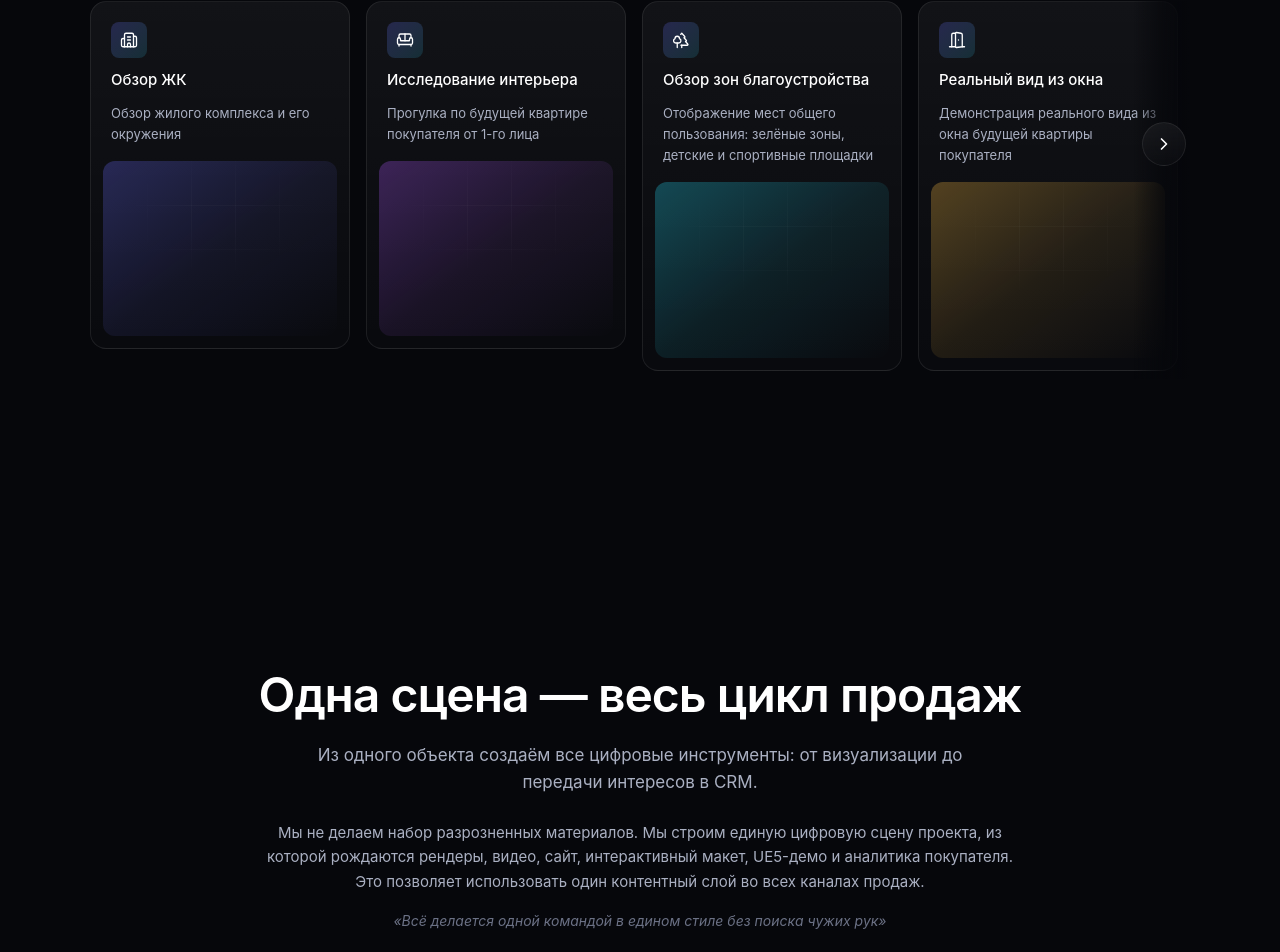
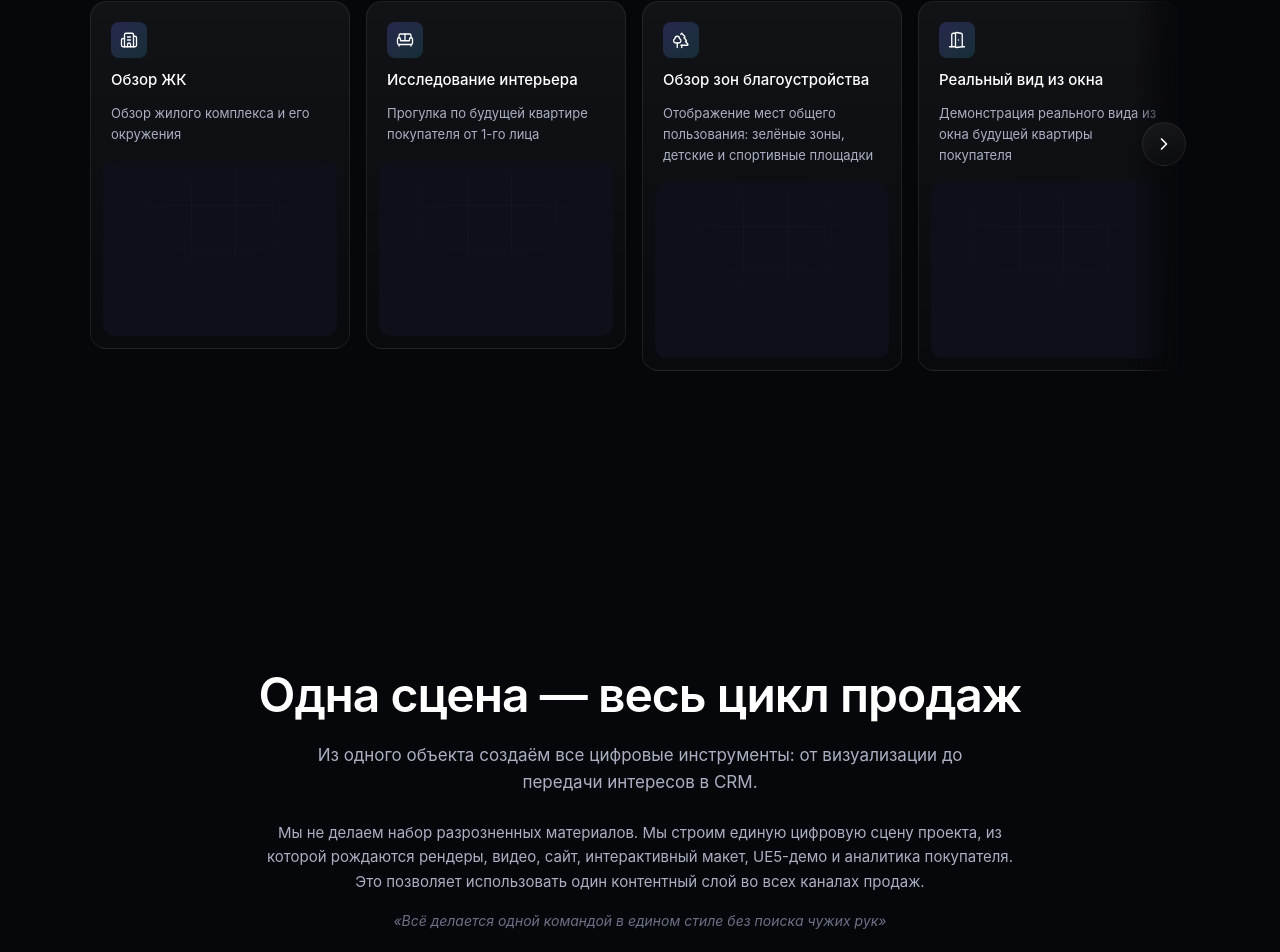
Before and after one commit to DmitryGrachov/landing, a React (Vite) app in the folder frontend/: page / in a window 1280 px wide. Shown: the part 1709-2661 px from the top of the page. Built offline with nearby package versions, Linux system fonts and the light colour scheme.

Commit message:
fix cards

```diff
--- a/frontend/src/sections/Features.tsx
+++ b/frontend/src/sections/Features.tsx
@@ -8,7 +8,6 @@ type Feature = {
   description: string;
   image?: string;
   icon: typeof Building2;
-  gradient: string;
 };
 
 const features: Feature[] = [
@@ -16,37 +15,31 @@ const features: Feature[] = [
     title: "Обзор ЖК",
     description: "Обзор жилого комплекса и его окружения",
     icon: Building2,
-    gradient: "from-indigo/30 via-indigo/10 to-transparent",
   },
   {
     title: "Исследование интерьера",
     description: "Прогулка по будущей квартире покупателя от 1-го лица",
     icon: Sofa,
-    gradient: "from-violet/30 via-violet/10 to-transparent",
   },
   {
     title: "Обзор зон благоустройства",
     description: "Отображение мест общего пользования: зелёные зоны, детские и спортивные площадки",
     icon: Trees,
-    gradient: "from-cyan/30 via-cyan/10 to-transparent",
   },
   {
     title: "Реальный вид из окна",
     description: "Демонстрация реального вида из окна будущей квартиры покупателя",
     icon: DoorOpen,
-    gradient: "from-amber/30 via-amber/10 to-transparent",
   },
   {
     title: "Смена времени суток",
     description: "Переключение освещения дня и ночи для оценки атмосферы проекта",
     icon: Sun,
-    gradient: "from-indigo/25 via-cyan/15 to-transparent",
   },
   {
     title: "Расстановка мебели",
     description: "Визуализация вариантов меблировки и планировочных решений",
     icon: LayoutGrid,
-    gradient: "from-violet/25 via-amber/15 to-transparent",
   },
 ];
 
@@ -94,10 +87,10 @@ export default function Features() {
 
         <div className="relative mt-10 min-[1536px]:mt-14">
           {canScrollLeft && (
-            <div className="pointer-events-none absolute inset-y-0 left-0 z-10 w-14 bg-gradient-to-r from-canvas via-canvas/70 to-transparent min-[1536px]:w-20" />
+            <div className="pointer-events-none absolute inset-y-0 left-0 z-10 hidden w-14 bg-gradient-to-r from-canvas via-canvas/70 to-transparent min-[820px]:block min-[1536px]:w-20" />
           )}
           {canScrollRight && (
-            <div className="pointer-events-none absolute inset-y-0 right-0 z-10 w-14 bg-gradient-to-l from-canvas via-canvas/70 to-transparent min-[1536px]:w-20" />
+            <div className="pointer-events-none absolute inset-y-0 right-0 z-10 hidden w-14 bg-gradient-to-l from-canvas via-canvas/70 to-transparent min-[820px]:block min-[1536px]:w-20" />
           )}
 
           <div
@@ -106,10 +99,10 @@ export default function Features() {
             className="scrollbar-none flex snap-x snap-mandatory gap-4 overflow-x-auto scroll-smooth pb-2 min-[1536px]:gap-6"
           >
             {features.map((f, i) => (
-              <Reveal key={f.title} delay={i * 0.05} className="shrink-0 snap-start">
+              <Reveal key={f.title} delay={i * 0.05} className="w-full shrink-0 snap-start min-[820px]:w-auto">
                 <div
                   data-card
-                  className="panel group flex w-[260px] flex-col overflow-hidden rounded-2xl transition-colors hover:bg-white/[0.07] min-[1536px]:w-[300px]"
+                  className="panel group flex w-full flex-col overflow-hidden rounded-2xl transition-colors hover:bg-white/[0.07] min-[820px]:w-[260px] min-[1536px]:w-[300px]"
                 >
                   <div className="flex flex-col gap-3 p-5 pb-4 min-[1536px]:gap-3.5 min-[1536px]:p-6 min-[1536px]:pb-5">
                     <div className="flex h-9 w-9 items-center justify-center rounded-lg bg-gradient-to-br from-indigo/25 to-cyan/15 text-white min-[1536px]:h-10 min-[1536px]:w-10">
@@ -122,7 +115,7 @@ export default function Features() {
                       {f.description}
                     </p>
                   </div>
-                  <div className={`relative mx-3 mb-3 aspect-[4/3] overflow-hidden rounded-xl bg-gradient-to-br ${f.gradient} min-[1536px]:mx-4 min-[1536px]:mb-4`}>
+                  <div className="relative mx-3 mb-3 aspect-[4/3] overflow-hidden rounded-xl bg-surface min-[1536px]:mx-4 min-[1536px]:mb-4">
                     {f.image ? (
                       <img src={f.image} alt={f.title} className="absolute inset-0 h-full w-full object-cover transition-transform duration-500 group-hover:scale-105" />
                     ) : (
```
